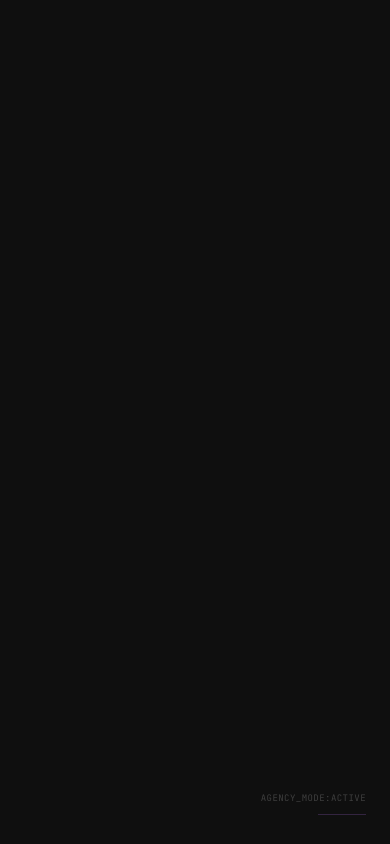
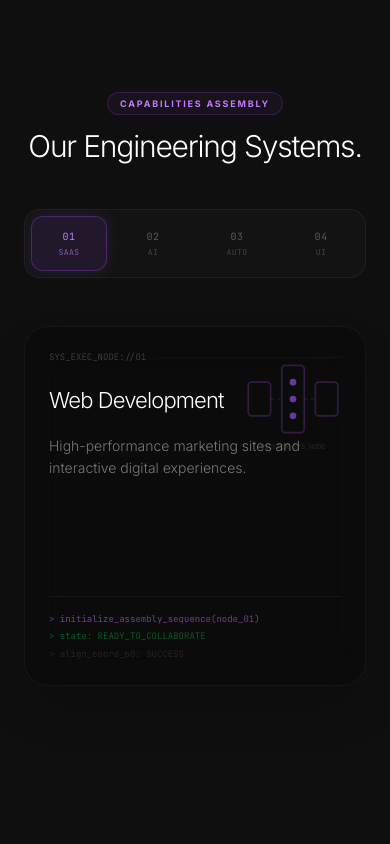
Before and after one commit to Aryan0724/integral_labs, a Next.js app: page / in a window 390 px wide. Shown: the part 920-1764 px from the top of the page. Built offline with nearby package versions, Linux system fonts and the light colour scheme.

Commit message:
Replace capabilities scroll wheel with interactive terminal on mobile

```diff
--- a/components/home/IntegralStandard.tsx
+++ b/components/home/IntegralStandard.tsx
@@ -34,6 +34,7 @@ function QuadrantCard({ q, i, smoothProgress }: { q: { title: string, descriptio
 
 export default function IntegralStandard() {
   const [content, setContent] = useState<any>(null);
+  const [activeTab, setActiveTab] = useState(0);
   const sectionRef = useRef<HTMLDivElement>(null);
 
   useEffect(() => {
@@ -50,18 +51,80 @@ export default function IntegralStandard() {
   const smoothProgress = useSpring(scrollYProgress, { stiffness: 60, damping: 20 });
   const rotation = useTransform(smoothProgress, [0, 1], [0, 360]);
 
+  // Tech-themed blueprint schematics for each mobile tab
+  const renderSchematic = (index: number) => {
+    const strokeColor = "rgba(168, 85, 247, 0.4)"; // purple-500/40
+    switch (index) {
+      case 0: // SaaS Platform
         return (
-    <section
-      ref={sectionRef}
-      className="relative h-[450vh] bg-transparent overflow-visible"
-    >
+          <svg viewBox="0 0 100 100" className="w-full h-full opacity-60">
+            <rect x="10" y="35" width="20" height="30" rx="3" fill="none" stroke={strokeColor} strokeWidth="1.5" />
+            <rect x="40" y="20" width="20" height="60" rx="3" fill="none" stroke={strokeColor} strokeWidth="1.5" />
+            <rect x="70" y="35" width="20" height="30" rx="3" fill="none" stroke={strokeColor} strokeWidth="1.5" />
+            <line x1="30" y1="50" x2="40" y2="50" stroke={strokeColor} strokeWidth="1" strokeDasharray="3 3" />
+            <line x1="60" y1="50" x2="70" y2="50" stroke={strokeColor} strokeWidth="1" strokeDasharray="3 3" />
+            <circle cx="50" cy="35" r="3" fill="#a855f7" />
+            <circle cx="50" cy="50" r="3" fill="#a855f7" />
+            <circle cx="50" cy="65" r="3" fill="#a855f7" />
+            <text x="50" y="95" textAnchor="middle" fill="rgba(255,255,255,0.2)" fontSize="6" fontFamily="monospace">CLUSTER_SYS_NODE</text>
+          </svg>
+        );
+      case 1: // AI Systems
+        return (
+          <svg viewBox="0 0 100 100" className="w-full h-full opacity-60">
+            <circle cx="50" cy="50" r="12" fill="none" stroke="#a855f7" strokeWidth="1.5" />
+            <circle cx="20" cy="30" r="6" fill="none" stroke={strokeColor} strokeWidth="1.5" />
+            <circle cx="20" cy="70" r="6" fill="none" stroke={strokeColor} strokeWidth="1.5" />
+            <circle cx="80" cy="30" r="6" fill="none" stroke={strokeColor} strokeWidth="1.5" />
+            <circle cx="80" cy="70" r="6" fill="none" stroke={strokeColor} strokeWidth="1.5" />
+            <line x1="26" y1="34" x2="39" y2="44" stroke={strokeColor} strokeWidth="1" />
+            <line x1="26" y1="66" x2="39" y2="56" stroke={strokeColor} strokeWidth="1" />
+            <line x1="74" y1="34" x2="61" y2="44" stroke={strokeColor} strokeWidth="1" />
+            <line x1="74" y1="66" x2="61" y2="56" stroke={strokeColor} strokeWidth="1" />
+            <circle cx="50" cy="50" r="4" fill="#a855f7" className="animate-pulse" />
+            <text x="50" y="95" textAnchor="middle" fill="rgba(255,255,255,0.2)" fontSize="6" fontFamily="monospace">NEURAL_NET_V2</text>
+          </svg>
+        );
+      case 2: // Automation
+        return (
+          <svg viewBox="0 0 100 100" className="w-full h-full opacity-60">
+            <rect x="15" y="25" width="70" height="50" rx="5" fill="none" stroke={strokeColor} strokeWidth="1.5" />
+            <line x1="15" y1="38" x2="85" y2="38" stroke={strokeColor} strokeWidth="1.5" />
+            <circle cx="25" cy="31" r="2" fill="#a855f7" />
+            <circle cx="33" cy="31" r="2" fill="#a855f7" />
+            <circle cx="41" cy="31" r="2" fill="#a855f7" />
+            <line x1="25" y1="48" x2="50" y2="48" stroke={strokeColor} strokeWidth="1" />
+            <line x1="25" y1="56" x2="65" y2="56" stroke={strokeColor} strokeWidth="1" />
+            <line x1="25" y1="64" x2="40" y2="64" stroke={strokeColor} strokeWidth="1" />
+            <text x="50" y="95" textAnchor="middle" fill="rgba(255,255,255,0.2)" fontSize="6" fontFamily="monospace">CRON_PROC_LOG</text>
+          </svg>
+        );
+      default: // Frontend
+        return (
+          <svg viewBox="0 0 100 100" className="w-full h-full opacity-60">
+            <rect x="10" y="20" width="80" height="60" rx="4" fill="none" stroke={strokeColor} strokeWidth="1.5" />
+            <line x1="10" y1="32" x2="90" y2="32" stroke={strokeColor} strokeWidth="1.5" />
+            <rect x="20" y="42" width="20" height="26" rx="2" fill="none" stroke={strokeColor} strokeWidth="1" />
+            <line x1="48" y1="45" x2="80" y2="45" stroke={strokeColor} strokeWidth="1" />
+            <line x1="48" y1="53" x2="75" y2="53" stroke={strokeColor} strokeWidth="1" />
+            <line x1="48" y1="61" x2="68" y2="61" stroke={strokeColor} strokeWidth="1" />
+            <text x="50" y="95" textAnchor="middle" fill="rgba(255,255,255,0.2)" fontSize="6" fontFamily="monospace">UI_WIRE_LAYOUT</text>
+          </svg>
+        );
+    }
+  };
+
+  return (
+    <section ref={sectionRef} className="relative bg-transparent overflow-visible">
       {content && (
+        <>
+          {/* LAPTOP / DESKTOP FRONTEND (Scroll-driven rotating assembly) */}
+          <div className="hidden md:block relative h-[450vh]">
             <div className="sticky top-0 h-screen w-full flex items-center justify-center overflow-hidden">
-
-          {/* Main Rotating Assembly - Hidden on mobile to avoid layout clutter */}
+              {/* Rotating Assembly Lines */}
               <motion.div
                 style={{ rotate: rotation }}
-            className="absolute inset-0 hidden md:flex items-center justify-center pointer-events-none"
+                className="absolute inset-0 flex items-center justify-center pointer-events-none"
               >
                 <div className="absolute w-[200vw] h-px bg-white/[0.03]" />
                 <div className="absolute h-[200vw] w-px bg-white/[0.03]" />
@@ -79,9 +142,9 @@ export default function IntegralStandard() {
                 ))}
               </motion.div>
 
-          {/* Content Layer */}
+              {/* Content Grid Layer */}
               <div className="container relative z-10 w-full h-full pointer-events-none flex items-center justify-center">
-            <div className="grid grid-cols-1 md:grid-cols-2 grid-rows-1 md:grid-rows-2 w-full max-w-[1200px] h-full p-6 sm:p-12 md:p-24 lg:p-32">
+                <div className="grid grid-cols-2 grid-rows-2 w-full max-w-[1200px] h-full p-24 lg:p-32">
                   {content.list.map((q: any, i: number) => (
                     <QuadrantCard
                       key={q.title}
@@ -93,8 +156,8 @@ export default function IntegralStandard() {
                 </div>
               </div>
 
-          {/* Central Hub - Hidden or scaled down on mobile */}
-          <div className="absolute top-1/2 left-1/2 -translate-x-1/2 -translate-y-1/2 z-20 hidden md:block">
+              {/* Central Hub */}
+              <div className="absolute top-1/2 left-1/2 -translate-x-1/2 -translate-y-1/2 z-20">
                 <div className="absolute inset-0 -m-64 bg-[#0f0f0f] rounded-full [mask-image:radial-gradient(circle,transparent_40%,black_100%)] pointer-events-none opacity-50" />
 
                 <motion.div
@@ -118,13 +181,85 @@ export default function IntegralStandard() {
               </div>
 
               {/* Status indicator */}
-          <div className="absolute bottom-6 right-6 md:bottom-12 md:right-12">
+              <div className="absolute bottom-12 right-12">
                 <div className="flex flex-col items-end gap-2">
                     <span className="blueprint-label text-purple-400">AGENCY_MODE:ACTIVE</span>
                     <div className="w-12 h-px bg-purple-400/20" />
                 </div>
               </div>
             </div>
+          </div>
+
+          {/* MOBILE FRONTEND (Interactive Terminal Tabs) */}
+          <div className="block md:hidden py-24 px-6 relative z-10 max-w-lg mx-auto">
+            <div className="space-y-12">
+              {/* Heading */}
+              <div className="text-center space-y-4">
+                <div className="inline-block px-3 py-1 rounded-full border border-purple-500/20 bg-purple-500/5 text-[9px] font-bold tracking-[0.2em] text-purple-400 uppercase">
+                  Capabilities Assembly
+                </div>
+                <h2 className="text-3xl font-display text-white tracking-tighter">
+                  Our Engineering Systems.
+                </h2>
+              </div>
+
+              {/* Tab Selector */}
+              <div className="grid grid-cols-4 gap-2 bg-white/[0.02] border border-white/5 p-1.5 rounded-2xl">
+                {content.list.map((q: any, i: number) => {
+                  const label = i === 0 ? "SaaS" : i === 1 ? "AI" : i === 2 ? "Auto" : "UI";
+                  return (
+                    <button
+                      key={i}
+                      onClick={() => setActiveTab(i)}
+                      className={`py-3 text-center rounded-xl font-mono text-[10px] uppercase tracking-wider font-bold transition-all ${
+                        activeTab === i
+                          ? "bg-purple-500/10 border border-purple-500/30 text-purple-400 shadow-[0_0_15px_rgba(168,85,247,0.15)]"
+                          : "text-white/30 border border-transparent"
+                      }`}
+                    >
+                      0{i+1} <span className="block mt-0.5 text-[8px] opacity-65">{label}</span>
+                    </button>
+                  );
+                })}
+              </div>
+
+              {/* Selected Card Terminal Container */}
+              <div className="relative surface border border-white/5 bg-[#0a0a0a]/80 backdrop-blur-xl rounded-3xl p-6 shadow-2xl overflow-hidden min-h-[360px] flex flex-col justify-between">
+
+                {/* Tech/Blueprint corner graphic */}
+                <div className="absolute top-4 right-4 w-28 h-28 pointer-events-none">
+                  {renderSchematic(activeTab)}
+                </div>
+
+                <div className="space-y-6 z-10">
+                  {/* Blueprint label */}
+                  <div className="flex items-center gap-3 opacity-40">
+                    <span className="text-[9px] font-mono text-white/50">SYS_EXEC_NODE://0{activeTab+1}</span>
+                    <div className="flex-1 h-px bg-white/10" />
+                  </div>
+
+                  {/* Title */}
+                  <h3 className="text-[22px] font-display text-white leading-tight pr-24 tracking-tight">
+                    {content.list[activeTab].title}
+                  </h3>
+
+                  {/* Description */}
+                  <p className="text-sm text-white/45 leading-relaxed font-light">
+                    {content.list[activeTab].description}
+                  </p>
+                </div>
+
+                {/* Micro Terminal Output logs at the bottom of the card */}
+                <div className="mt-8 pt-4 border-t border-white/5 font-mono text-[9px] text-purple-400/50 space-y-1">
+                  <div>&gt; initialize_assembly_sequence(node_0{activeTab+1})</div>
+                  <div className="text-green-500/40">&gt; state: READY_TO_COLLABORATE</div>
+                  <div className="text-white/10">&gt; align_coord_p{activeTab}: SUCCESS</div>
+                </div>
+
+              </div>
+            </div>
+          </div>
+        </>
       )}
     </section>
   );
```
Lines whose indentation alone changed are shown as unchanged.
